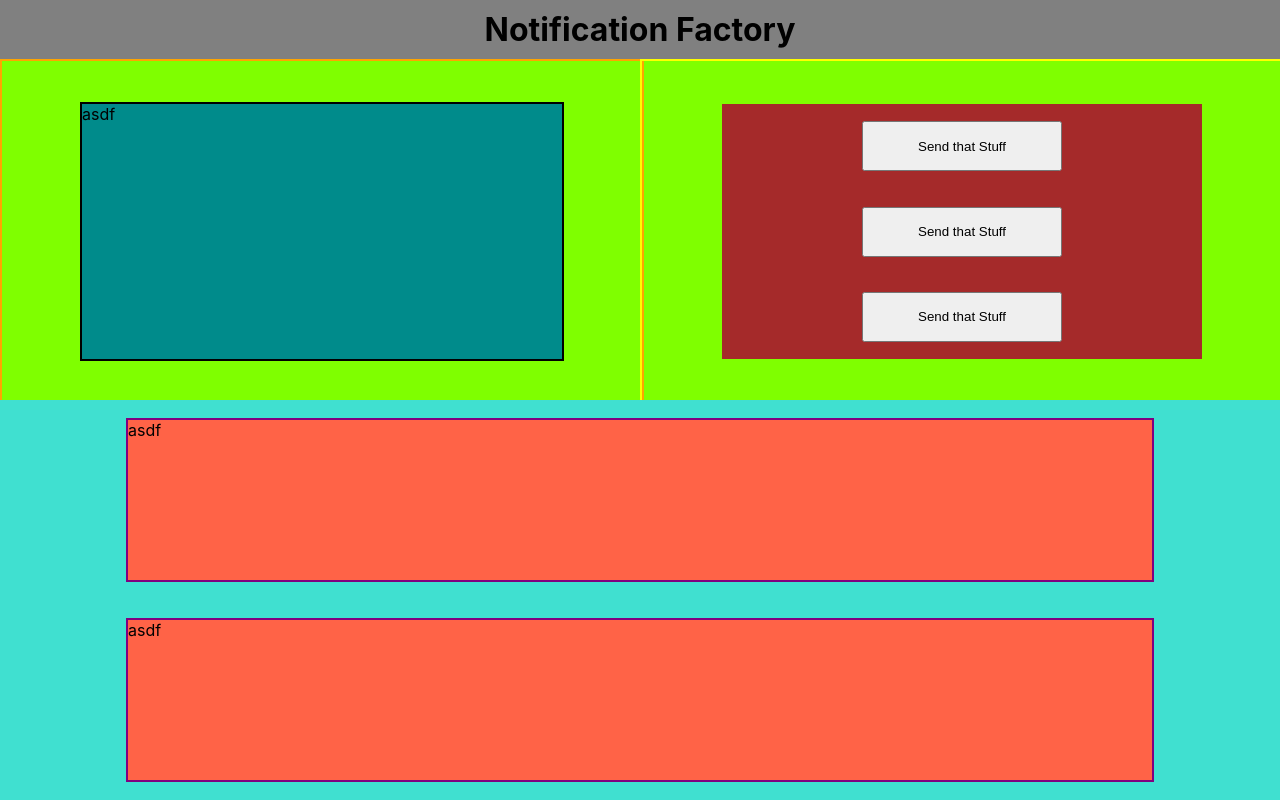
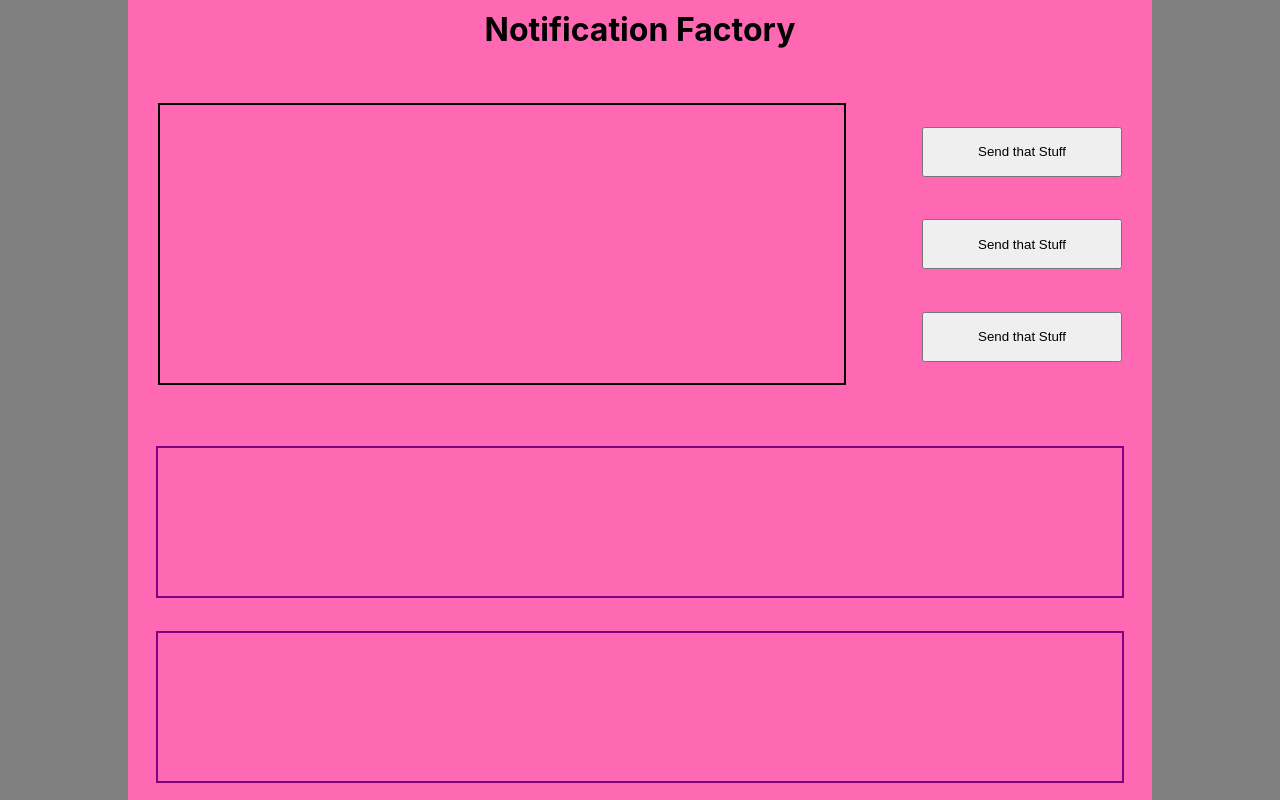
Before and after one commit to johnpmeyers20/notification_factory, a React (Create React App) app: page / in a window 1280 px wide. Built offline with nearby package versions, Linux system fonts and the light colour scheme.

Commit message:
moved content to content div to tighten

```diff
--- a/src/App.css
+++ b/src/App.css
@@ -11,13 +11,22 @@ body {
   background-color: gray;
   width: 100vw;
   height: 100vh;
+  /* border: 3px solid chartreuse; */
+}
+.content {
+  /* border: 2px solid orange; */
   box-sizing: border-box;
+  background-color: hotpink;
+  max-width: 80%;
+  width: 100%;
+  height: 100%;
+  margin: 0 auto;
   display: grid;
   grid-template-rows: auto 1fr 1fr;
   grid-template-areas:
-  "t"
-  "m"
-  "b";
+    "t"
+    "m"
+    "b";
 }
 h1 {
   margin: 0;
@@ -26,35 +35,36 @@ h1 {
   grid-area: t;
 }
 .top-half-container {
-  background-color: chartreuse;
-  width: 100vw;
+  /* border: 2px solid purple; */
+  padding: 0 30px;
+  width: 100%;
   grid-area: m;
   display: grid;
   grid-template-columns: 1fr 1fr;
-  grid-template-areas: 'l r'
+  grid-template-areas: "l l r";
+  box-sizing: border-box;
 }
 
 .left {
-  width: 100%;
+  /* border: 2px solid chartreuse; */
+  width: 90%;
   height: 100%;
-  border: 2px solid orange;
   display: flex;
   justify-content: center;
   align-items: center;
   grid-area: l;
 }
 .right {
+  /* border: 2px solid orange; */
   width: 100%;
   height: 100%;
-  border: 2px solid yellow;
   display: flex;
   justify-content: center;
   align-items: center;
   grid-area: r;
 }
 .button-container {
-  background-color: brown;
-  width: 75%;
+  width: 100%;
   height: 75%;
   display: flex;
   flex-direction: column;
@@ -62,8 +72,7 @@ h1 {
   align-items: center;
 }
 #data-top {
-  background-color: darkcyan;
-  width: 75%;
+  width: 100%;
   height: 75%;
   border: 2px solid black;
 }
@@ -72,18 +81,16 @@ button {
   height: 50px;
 }
 .bottom-half-container {
-  background-color: turquoise;
-  width: 100vw;
-  height: 50vh;
+  padding: 0 30px;
   display: flex;
   flex-direction: column;
   justify-content: space-around;
   align-items: center;
   grid-area: b;
 }
-#usual-suspects, #everyone-else {
-  background-color: tomato;
+#usual-suspects,
+#everyone-else {
   border: 2px solid purple;
-  width: 80%;
+  width: 100%;
   height: 40%;
 }
--- a/src/App.js
+++ b/src/App.js
@@ -6,9 +6,11 @@ import BottomHalf from './components/BottomHalf';
 function App() {
   return (
     <div className="container">
-      <h1>Notification Factory</h1>
-      <TopHalf />
-      <BottomHalf />
+      <div className="content">
+       <h1>Notification Factory</h1>
+        <TopHalf />
+        <BottomHalf />
+      </div>
     </div>
   );
 }
--- a/src/components/DataDropTarget.js
+++ b/src/components/DataDropTarget.js
@@ -3,7 +3,7 @@ import React from 'react'
 function DataDropTarget(props) {
   return (
     <div className="data-drop-target" data-drop-target='true' id={props.id}>
-      asdf
+
     </div>
   )
 }
```
